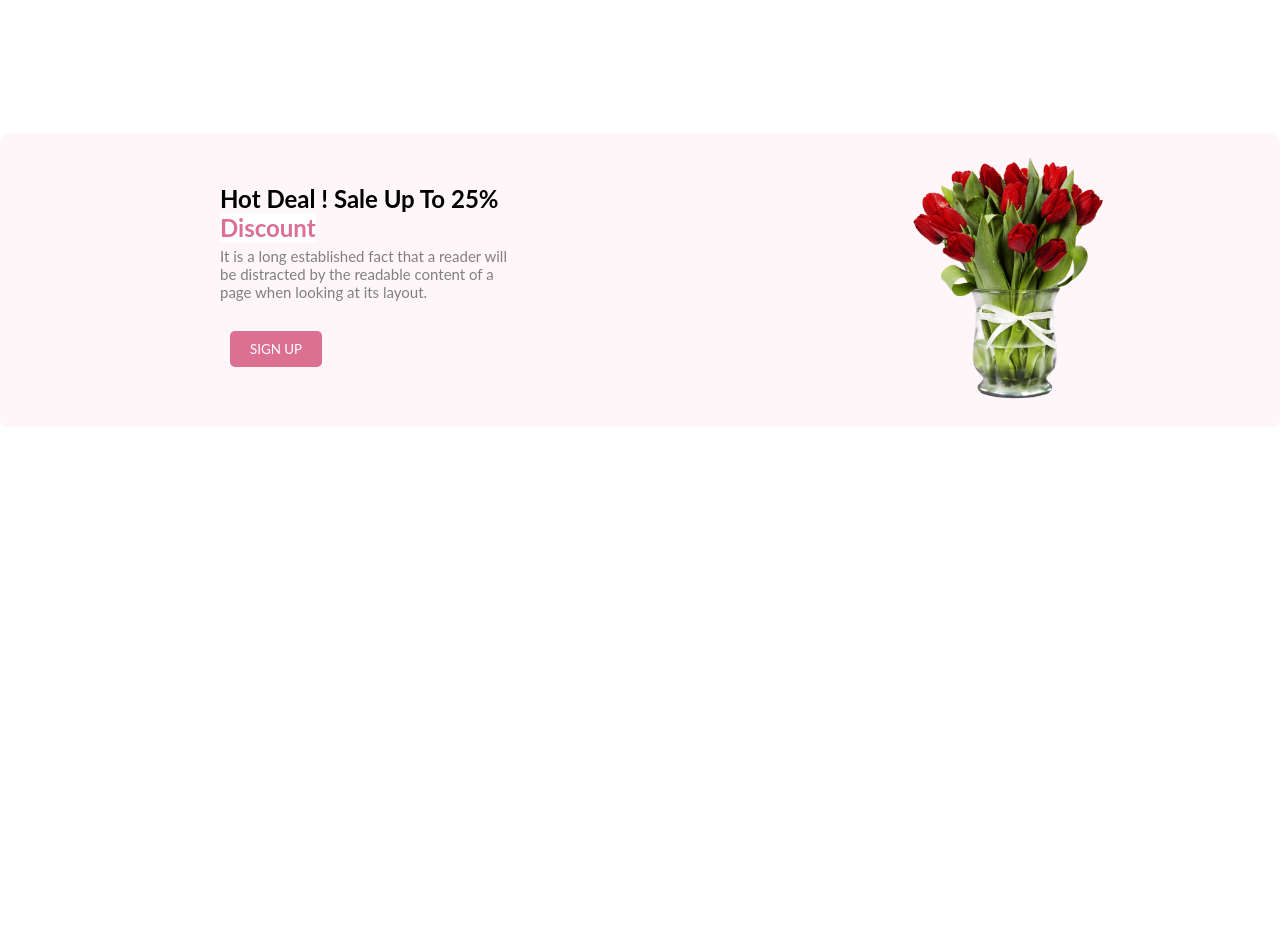
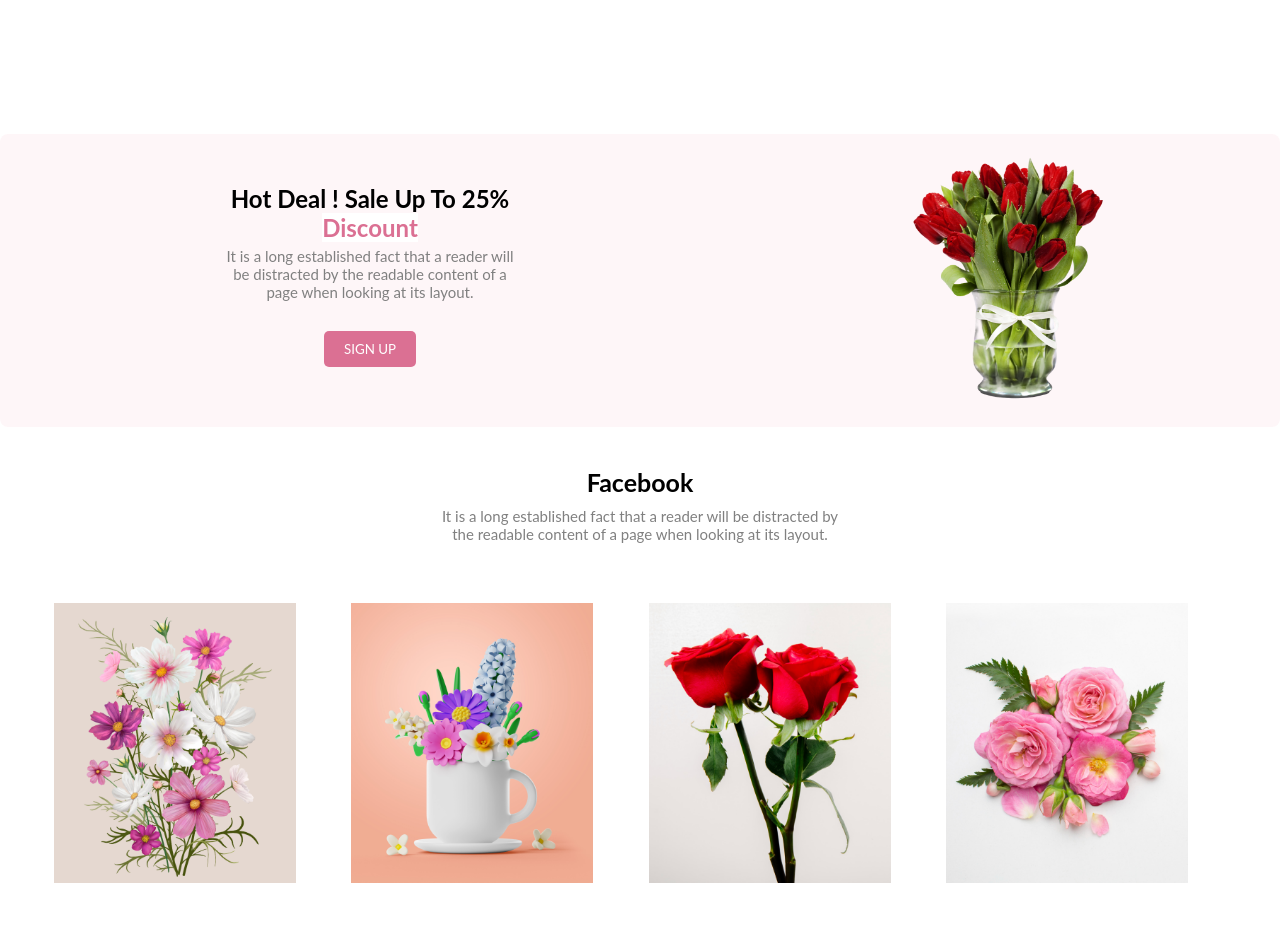
Before and after one commit to Syed-Musa/create-flower-website, a plain HTML site: page index.html in a window 1280 px wide. Shown: the part 1200-2133 px from the top of the page. Before the commit the page ends 1627 px from the top, so only its background shows below. Drawn offline with Linux system fonts and the light colour scheme.

Commit message:
added a fetured picture section

```diff
--- a/index.html
+++ b/index.html
@@ -62,6 +62,36 @@
                 <img class="hot-images" src="Flower Asset/pngwing 8.png" alt="">
             </div>
         </section>
+        <!--hot deal section End-->
+
+        <!--feature section Start-->
+        <section>
+            <div class="featured-title">
+                <h3>Facebook</h3>
+                <p class="section-desc fetured-sec">It is a long established fact that a reader will be distracted by the readable content of a page when looking at its layout.</p>
+            </div>
+
+            <div class="fetured-container-pictures">
+                <div class="fetured-pictures">
+                    <img src="Flower Asset/Rectangle 4.png" alt="">
+                </div>
+
+                <div class="fetured-pictures">
+                    <img src="Flower Asset/Rectangle 5.png" alt="">
+                </div>
+
+                <div class="fetured-pictures">
+                    <img src="Flower Asset/Rectangle 6.png" alt="">
+                </div>
+
+                <div class="fetured-pictures">
+                    <img src="Flower Asset/Rectangle 3.png" alt="">
+                </div>
+            </div>
+        </section>
+        <!--fetured section End-->
+
+
     </main>
 </body>
 </html>
--- a/styles/flower.css
+++ b/styles/flower.css
@@ -124,6 +124,7 @@
     width: 300px;
     margin-bottom: 0px;
     padding: 50px;
+    text-align: center;
 }
 
 .btn-desc {
@@ -136,3 +137,37 @@
     width: 200px;
     height: 250px;
 }
+/*hot deal section End*/
+
+/*fetured section Start*/
+.featured-title {
+    text-align: center;
+    margin-top: 40px;
+}
+
+.featured-title h3 {
+    font-size: 25px;
+    font-weight: 700;
+}
+
+.fetured-sec {
+    width: 400px;
+    margin: auto;
+    padding: 10px;
+}
+
+.fetured-container-pictures {
+    display: flex;
+    justify-content: space-around;
+    gap: 10px;
+    padding: 50px;
+}
+
+.fetured-container-pictures .fetured-pictures {
+    width: 280px;
+    height: 280px;
+    display: flex;
+    margin: auto;
+    text-align: center;
+}
+/*fetured section End*/
```
Also changed, not shown: Flower Asset/Rectangle 3.png (added).
